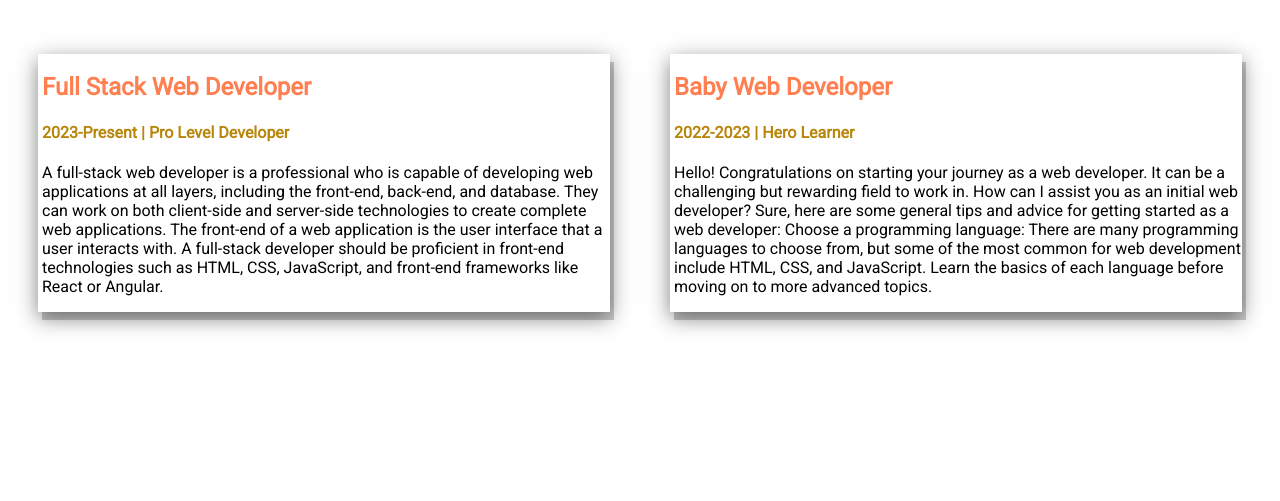
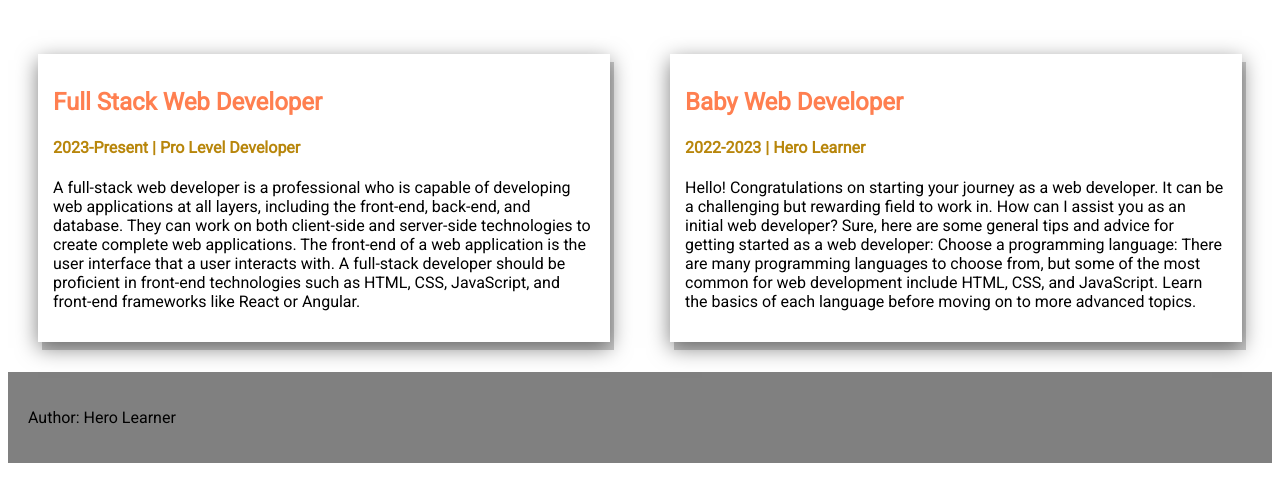
Before and after one commit to Tuhinbd71/demo_experiences, a plain HTML site: page index.html in a window 1280 px wide. Shown: the part 91-592 px from the top of the page. Drawn offline with Linux system fonts and the light colour scheme.

Commit message:
new commit

```diff
--- a/index.html
+++ b/index.html
@@ -47,6 +47,9 @@
             </div>
         </div>
     </section>
+    <footer class="footer_section">
+        <p>Author: Hero Learner</p>
+    </footer>
 
 </body>
 
--- a/style.css
+++ b/style.css
@@ -15,7 +15,7 @@ body {
 .half_width {
     width: 50%;
     margin: 30px;
-    padding-left: 4px;
+    padding: 15px;
     box-shadow: 4px 8px 0 rgba(0, 0, 0, 0.2), 0 6px 20px 0 rgba(0, 0, 0, 0.50);
 }
 
@@ -26,3 +26,8 @@ body {
 .head_section2 {
     color: darkgoldenrod;
 }
+
+.footer_section {
+    background-color: gray;
+    padding: 20px;
+}
```
